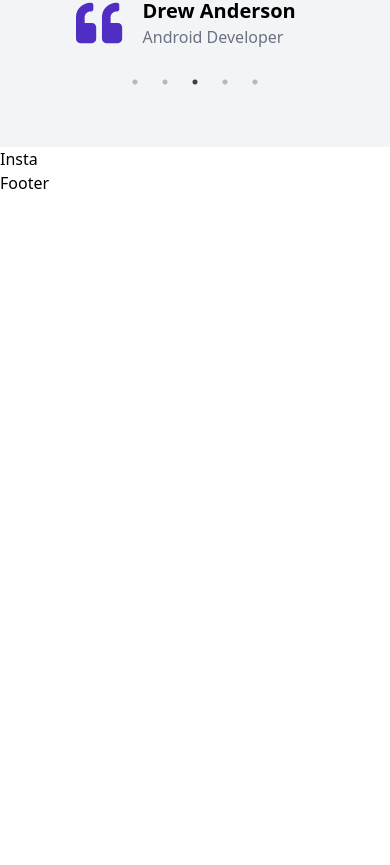
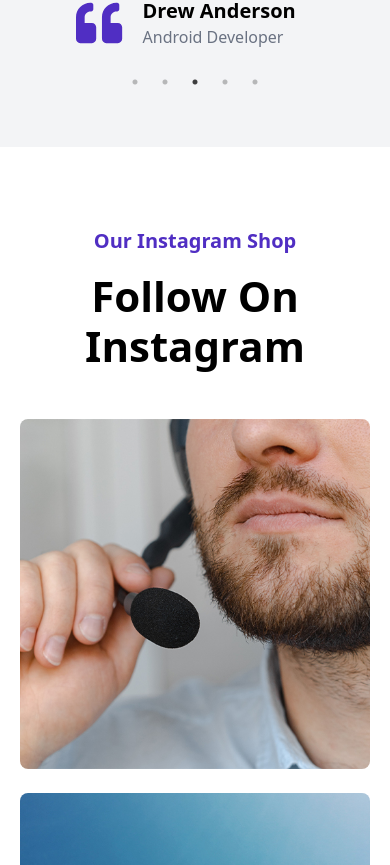
Before and after one commit to sajibdas126/e-commercs, a React (Vite) app: page / in a window 390 px wide. Shown: the part 10219-11084 px from the top of the page. Before the commit the page ends 10414 px from the top, so only its background shows below. Built offline with nearby package versions, Linux system fonts and the light colour scheme.

Commit message:
Implement Insta component with AOS animations, image gallery, and enhanced layout

```diff
--- a/src/Component/Navbar/Section/Insta.jsx
+++ b/src/Component/Navbar/Section/Insta.jsx
@@ -1,7 +1,61 @@
-import React from 'react'
+import React, { useEffect } from "react";
+
+import insta1 from "../../../assets/insta-1.jpg";
+import insta2 from "../../../assets/insta-2.jpg";
+import insta3 from "../../../assets/insta-3.jpg";
+import insta4 from "../../../assets/insta-4.jpg";
+import insta5 from "../../../assets/insta-5.jpg";
+import insta6 from "../../../assets/insta-6.jpg";
+import AOS from "aos";
+import "aos/dist/aos.css";
 
 export const Insta = () => {
+  useEffect(() => {
+    AOS.init({
+      offset: 100,
+      duration: 500,
+      easing: "ease-in-out", // এখানে 'easing' বানান ঠিক করলাম
+    });
+    AOS.refresh();
+  }, []);
   return (
-    <div>Insta</div>
-  )
-}
+    <div
+      className="w-full lg:px-20 px-5 py-[80px] bg-white flex flex-col
+  justify-center items-center gap-4"
+    >
+      <h1
+        data-aos="zoom-in"
+        data-aos-delay="100"
+        className="text-[#502ec3] text-xl font-semibold capitalize "
+      >
+        Our instagram shop
+      </h1>
+      <h1
+        data-aos="zoom-in"
+        data-aos-delay="200"
+        className="text-black font-semibold text-[42px] leading-[50px] text-center capitalize "
+      >
+        Follow on instagram
+      </h1>
+      <div
+        data-aos="zoom-in"
+        data-aos-delay="300"
+        className="w-full grid lg:grid-cols-6 grid-cols-1 justify-center items-center gap-6 mt-8"
+      >
+        <img src={insta1} className="rounded-lg " alt="" />
+        <img src={insta2} className="rounded-lg " alt="" />
+        <img src={insta3} className="rounded-lg " alt="" />
+        <img src={insta4} className="rounded-lg " alt="" />
+        <img src={insta5} className="rounded-lg " alt="" />
+        <img src={insta6} className="rounded-lg " alt="" />
+      </div>
+      <button
+        data-aos="zoom-in"
+        data-aos-delay="400"
+        className="self-center bg-[#502ec3] hover:bg-[#f5a60d] text-white hover:text-black font-semibold px-10 py-3 rounded-lg mt-10 transition duration-300"
+      >
+        #ELECTRASHOP
+      </button>
+    </div>
+  );
+};
```
